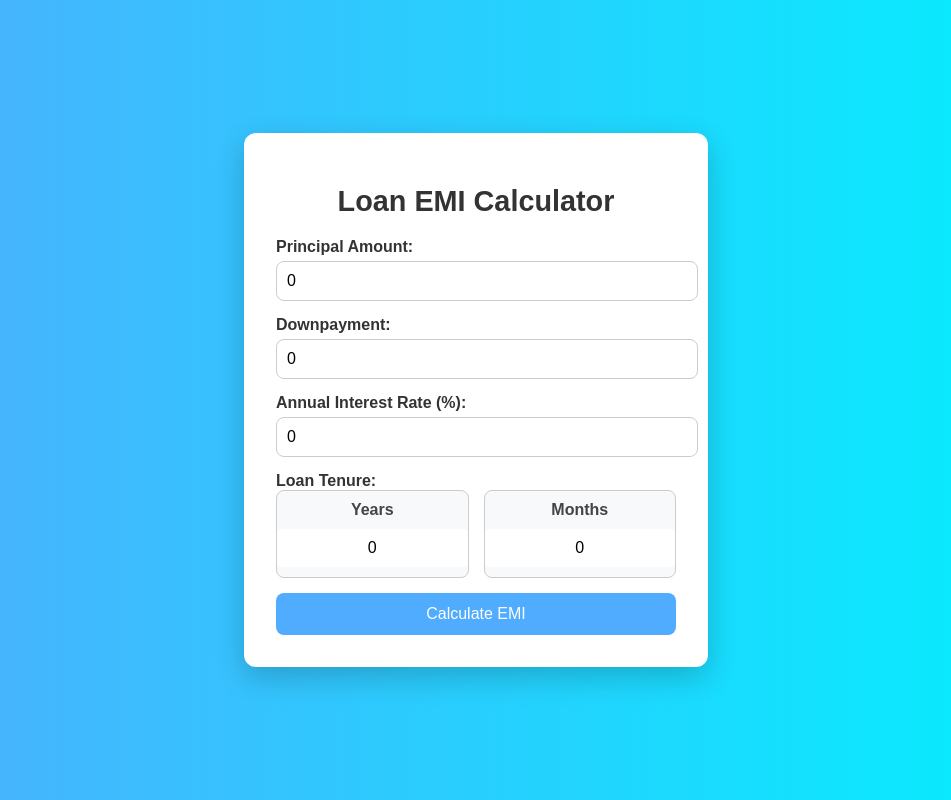
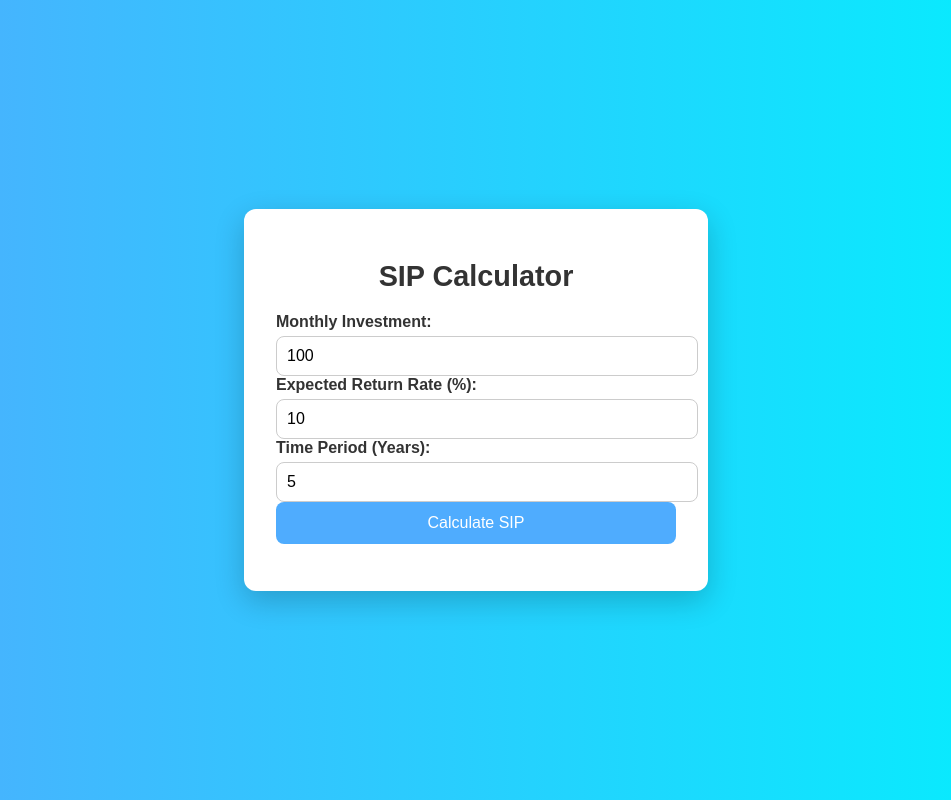
Before and after one commit to vikarnjha/React-EMI-SIP-Calculator, a React (Vite) app in the folder emi-sip-calculator/: page / in a window 1280 px wide. Shown: the whole page, without its empty margins (164-1115 px from the left). Built offline with nearby package versions, Linux system fonts and the light colour scheme.

Commit message:
SIP part completed successfully

```diff
--- a/emi-sip-calculator/src/App.jsx
+++ b/emi-sip-calculator/src/App.jsx
@@ -8,8 +8,8 @@ function App() {
 
   return (
     <>
-      <EMICalc/>
-      {/* <SIPCalc/> */}
+      {/* <EMICalc/> */}
+      <SIPCalc/>
     </>
   )
 }
--- a/emi-sip-calculator/src/components/EMICalc.css
+++ b/emi-sip-calculator/src/components/Component.css
@@ -165,7 +165,7 @@ h1 {
 }
 
 /* GST Text */
-.gst-text {
+.note-text {
   font-size: 0.9rem;
   color: #e63946;
   text-align: center;
--- a/emi-sip-calculator/src/components/EMICalc.jsx
+++ b/emi-sip-calculator/src/components/EMICalc.jsx
@@ -1,5 +1,5 @@
 import React, { useState } from "react";
-import "./EMICalc.css";
+import "./Component.css";
 import { CalculateEMI } from "../utils/CalculateEMI.js";
 import { ToastContainer, toast } from "react-toastify";
 
@@ -11,10 +11,14 @@ const EMICalc = () => {
   const [result, setResult] = useState(null);
   const [downpayment, setDownpayment] = useState(0);
 
-
   const handleCalculate = () => {
     const totalMonths = Number(years) * 12 + Number(months);
-    const details = CalculateEMI(Number(principal), Number(downpayment), Number(rate), totalMonths);
+    const details = CalculateEMI(
+      Number(principal),
+      Number(downpayment),
+      Number(rate),
+      totalMonths
+    );
 
     if (!details) return;
     setResult(details);
@@ -22,6 +26,7 @@ const EMICalc = () => {
   };
 
   return (
+    <>
       <div className="container">
         <h1>Loan EMI Calculator</h1>
 
@@ -133,7 +138,7 @@ const EMICalc = () => {
               </p>
             </div>
 
-          <p className="gst-text">
+            <p className="note-text">
               18% GST is applicable on the Total Interest
             </p>
           </div>
@@ -141,6 +146,7 @@ const EMICalc = () => {
 
         <ToastContainer />
       </div>
+    </>
   );
 };
 
--- a/emi-sip-calculator/src/components/SIPCalc.jsx
+++ b/emi-sip-calculator/src/components/SIPCalc.jsx
@@ -1,9 +1,94 @@
-import React from 'react'
+import { useState } from "react";
+import { ToastContainer, toast } from "react-toastify";
+import { CalculateSIP } from "../utils/CalculateSIP";
+import "./Component.css";
 
 const SIPCalc = () => {
+  const [monthlyInvestment, setMonthlyInvestment] = useState(100);
+  const [rate, setRate] = useState(10);
+  const [timeInYears, setTimeInYears] = useState(5);
+  const [result, setResult] = useState(null);
+
+  const handleCalculate = () => {
+    const totalMonths = Number(timeInYears) * 12;
+    const details = CalculateSIP(
+      Number(monthlyInvestment),
+      Number(rate),
+      totalMonths
+    );
+
+    if (!details) return;
+    setResult(details);
+    toast.success("SIP Calculated Successfully");
+  };
+
   return (
-    <div>SIPCalc</div>
-  )
-}
+    <>
+      <div className="container">
+        <h1>SIP Calculator</h1>
+        <div className="input-group">
+          <label>Monthly Investment:</label>
+          <input
+            type="number"
+            value={monthlyInvestment}
+            onChange={(e) => {
+              let value = e.target.value.replace(/^0+/, "");
+              if (!isNaN(value)) setMonthlyInvestment(value);
+            }}
+          />
+          <label>Expected Return Rate (%):</label>
+          <input
+            type="number"
+            value={rate}
+            onChange={(e) => {
+              let value = e.target.value.replace(/^0+/, "");
+              if (!isNaN(value)) setRate(value);
+            }}
+          />
+          <label>Time Period (Years):</label>
+          <input
+            type="number"
+            value={timeInYears}
+            onChange={(e) => {
+              let value = e.target.value.replace(/^0+/, "");
+              if (!isNaN(value)) setTimeInYears(value);
+            }}
+          />
+          <button className="calculate-btn" onClick={handleCalculate}>
+            Calculate SIP
+          </button>
+        </div>
+        {result && (
+          <div className="result-box">
+            <h2 className="result-title">SIP Calculation Results</h2>
 
-export default SIPCalc
+            <div className="result-item">
+              <p>
+                Total Investment: <span>₹{result.totalInvestment}</span>
+              </p>
+            </div>
+
+            <div className="result-item">
+              <p>
+                Total Interest: <span>₹{result.totalInterest}</span>
+              </p>
+            </div>
+
+            <div className="result-item">
+              <p>
+                Total Maturity: <span>₹{result.totalWealth}</span>
+              </p>
+            </div>
+
+            <p className="note-text">
+            ₹1 lakh exemption on LTCG applies per financial year; gains beyond this are taxed at 10%
+            </p>
+          </div>
+        )}
+      </div>
+      <ToastContainer />
+    </>
+  );
+};
+
+export default SIPCalc;
--- /dev/null
+++ b/emi-sip-calculator/src/utils/CalculateSIP.js
@@ -0,0 +1,34 @@
+import { ToastContainer, toast } from "react-toastify";
+export function CalculateSIP(monthlyInvestment, rate, totalMonths) {
+  if (monthlyInvestment <= 0) {
+    toast.error("Please enter valid Amount");
+    return;
+  }
+  if (rate <= 0) {
+    toast.error("Rates cannot be negative or zero");
+    return;
+  }
+  if (rate > 100) {
+    toast.error("Interest rate cannot be greater than 100%");
+    return;
+  }
+  if (totalMonths <= 0) {
+    toast.error("Please enter a valid tenure.");
+    return;
+  }
+  const monthlyRate = rate / 12 / 100;
+//   const totalMonths = totalMonths;
+  let totalInvestment = monthlyInvestment * totalMonths;
+  let totalReturns = 0;
+  for (let i = 1; i <= totalMonths; i++) {
+    totalReturns +=
+      monthlyInvestment * Math.pow(1 + monthlyRate, i);
+  }
+  let totalInterest = totalReturns - totalInvestment;
+  let totalWealth = totalReturns;
+  return {
+    totalInvestment: totalInvestment.toFixed(2),
+    totalInterest: totalInterest.toFixed(2),
+    totalWealth: totalWealth.toFixed(2),
+  };
+}
```
Lines whose indentation alone changed are shown as unchanged.
